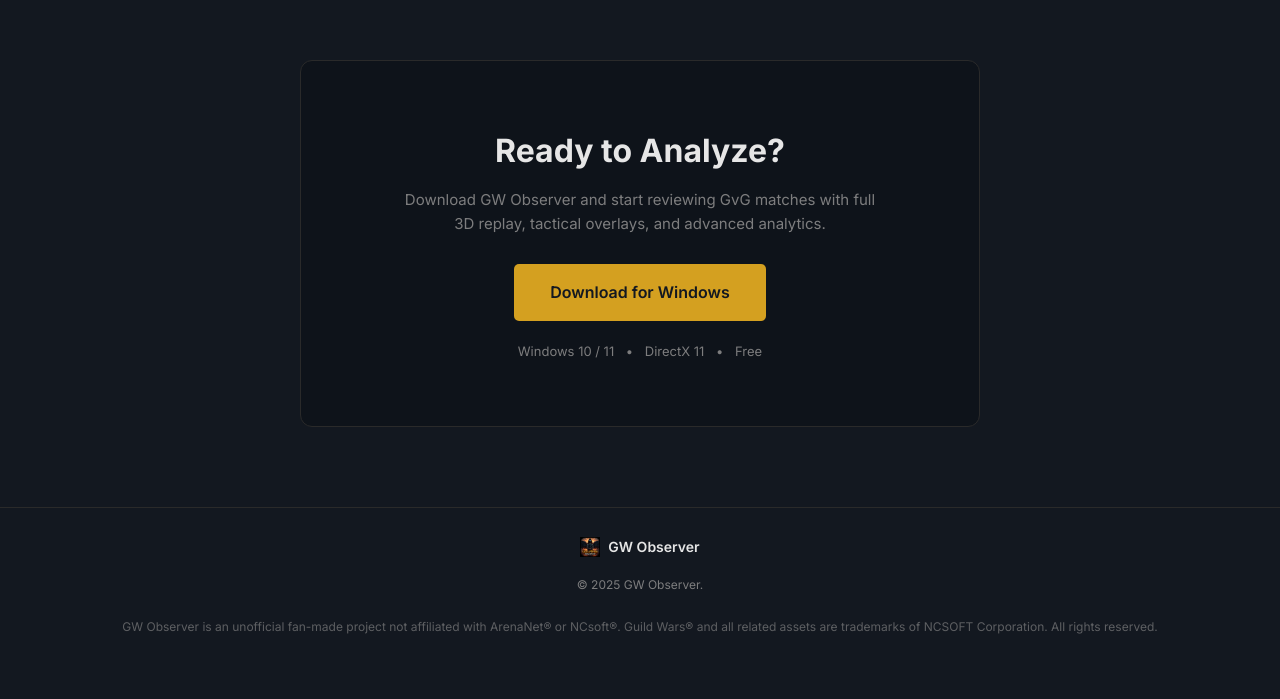
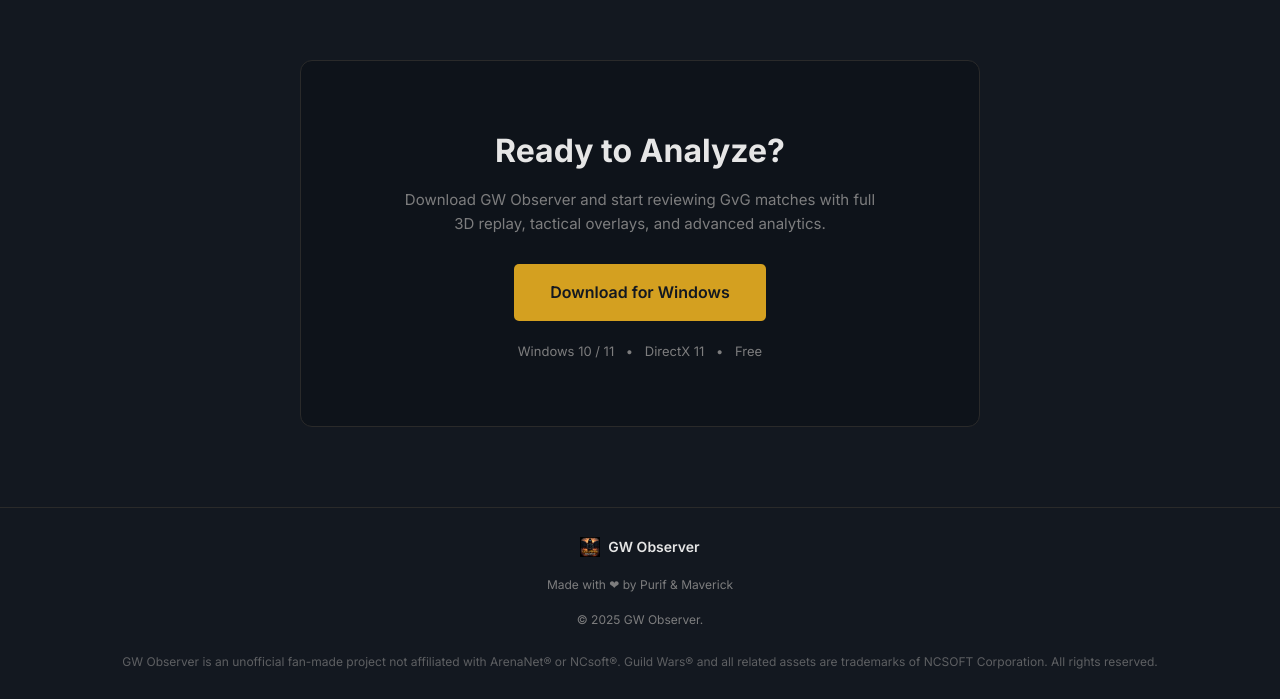
Before and after one commit to mevi826/gwobserver-website, a plain HTML site: page index.html in a window 1280 px wide. Shown: the part 5132-5831 px from the top of the page. Before the commit the page ends 5796 px from the top, so only its background shows below. Drawn offline with Linux system fonts and the light colour scheme.

Commit message:
Add credits to footer

```diff
--- a/index.html
+++ b/index.html
@@ -332,6 +332,7 @@
         <img src="assets/icon2.ico" alt="" class="footer-icon">
         <span>GW Observer</span>
       </div>
+      <small>Made with &#10084; by Purif &amp; Maverick</small>
       <small>&copy; 2025 GW Observer.</small>
       <small class="footer-disclaimer">GW Observer is an unofficial fan-made project not affiliated with ArenaNet&reg; or NCsoft&reg;. Guild Wars&reg; and all related assets are trademarks of NCSOFT Corporation. All rights reserved.</small>
     </div>
```
